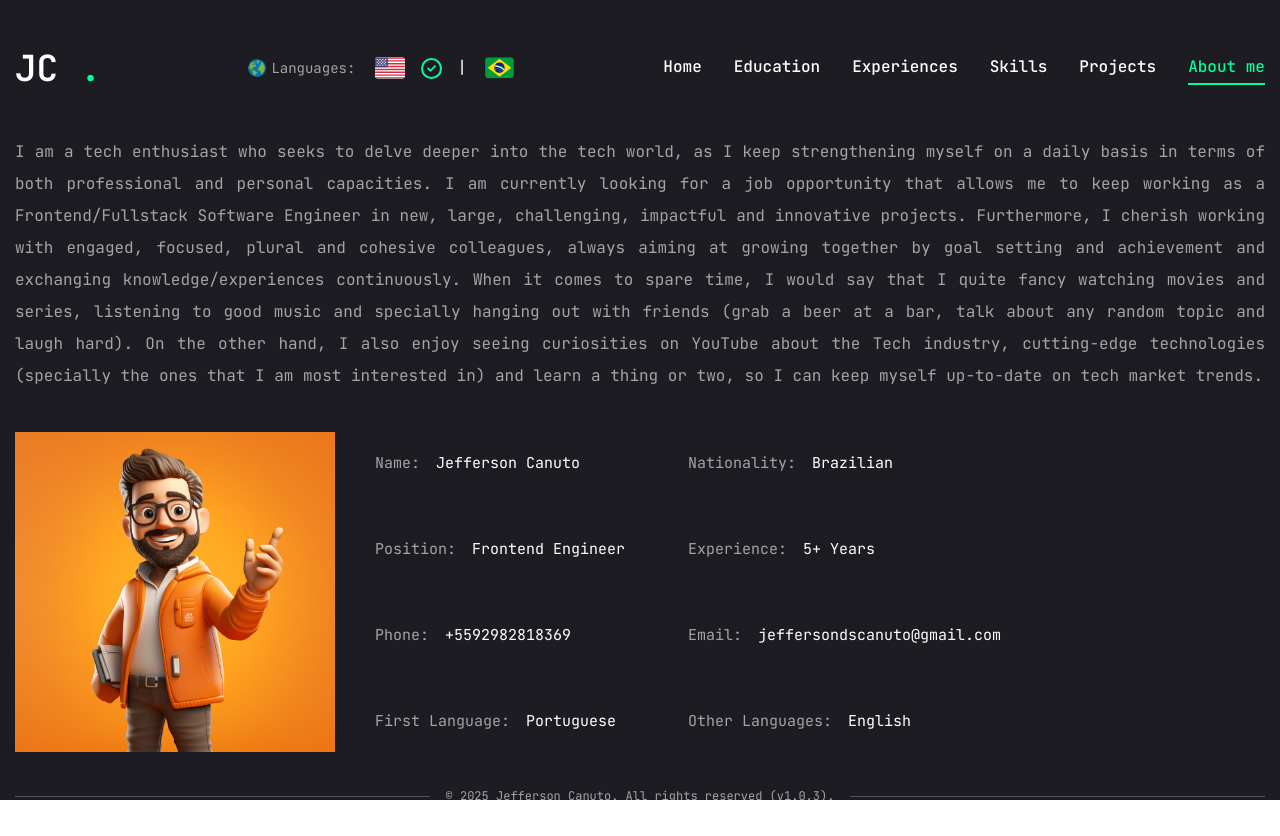
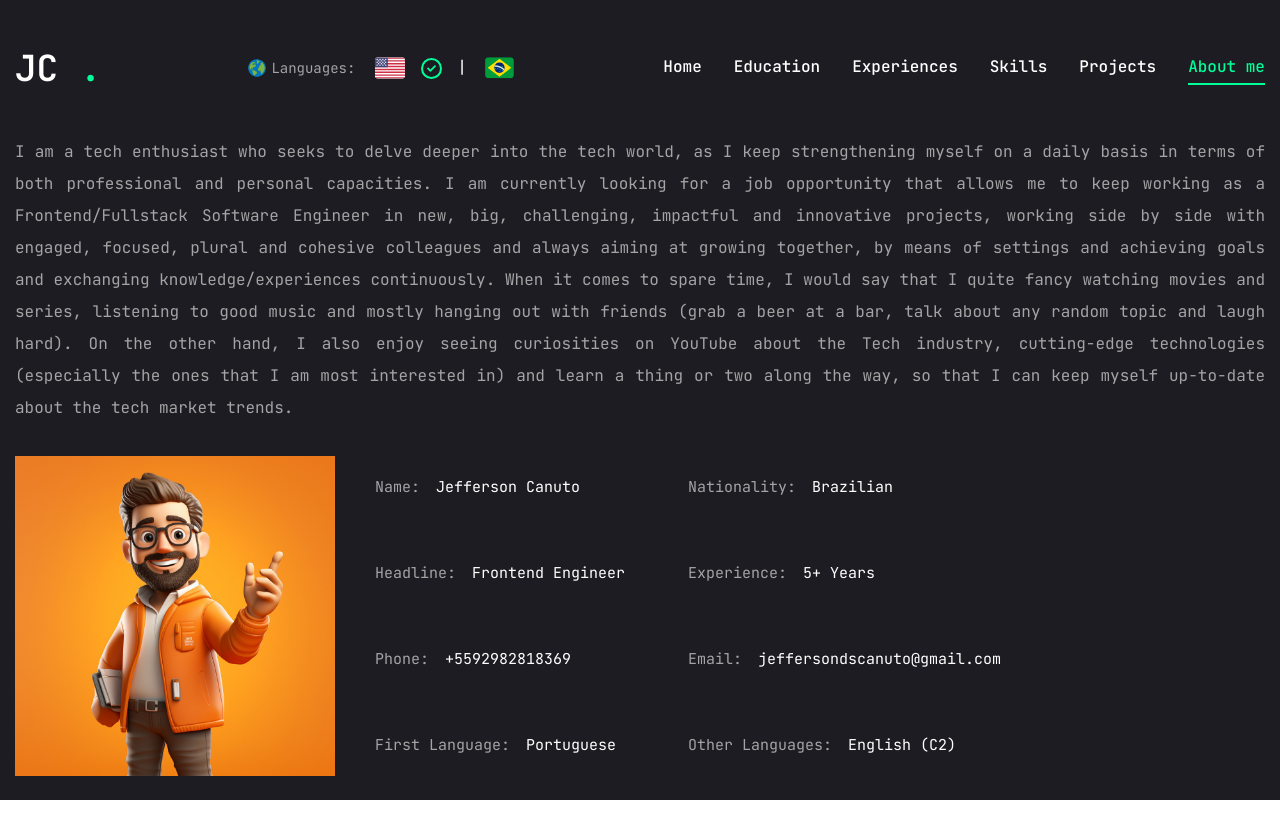
Before and after one commit to JeffersonCanuto/jefferson-portfolio, a Next.js app: page /about in a window 1280 px wide. Built offline with nearby package versions, Linux system fonts and the light colour scheme.

Commit message:
feat: add translation logics for About page based upon preferred language

```diff
--- a/src/app/about/page.tsx
+++ b/src/app/about/page.tsx
@@ -1,6 +1,11 @@
 "use client";
 
 import React from "react";
+
+import { useSelector } from "react-redux";
+
+import AboutStrings, { AboutStringItems } from "@/strings/pages/About";
+import { RootState } from "@/redux/store";
 
 import { motion } from "framer-motion";
 
@@ -16,60 +21,68 @@ type AboutItems<T> = {
     infos: InfoItems<T>[];
 };
 
+const getAboutFieldNames = <
+    L extends keyof AboutStringItems,
+    F extends keyof AboutStringItems[L],
+    I extends keyof AboutStringItems[L][F]
+>(
+    language: L,
+    field: F,
+    index: I
+) => {
+    return AboutStrings[language][field][index];
+}
+
+const About = () => {
+    const language = (useSelector((state:RootState) => state.language.preferred)).includes("en-us") ? "en" : "br";
+
     const about:AboutItems<string> = {
-    description: "I am a tech enthusiast who seeks to delve deeper into the tech world, as I keep strengthening myself on a daily basis in terms of both \
-    professional and personal capacities. I am currently looking for a job opportunity that allows me to keep working as a Frontend/Fullstack Software Engineer \
-    in new, large, challenging, impactful and innovative projects. Furthermore, I cherish working with engaged, focused, plural and cohesive colleagues, always aiming at \
-    growing together by goal setting and achievement and exchanging knowledge/experiences continuously. When it comes to spare time, I would say that I quite fancy watching \
-    movies and series, listening to good music and specially hanging out with friends (grab a beer at a bar, talk about any random topic and laugh hard). On the other hand, \
-    I also enjoy seeing curiosities on YouTube about the Tech industry, cutting-edge technologies (specially the ones that I am most interested in) and learn a thing or two, \
-    so I can keep myself up-to-date on tech market trends.",
+        description: getAboutFieldNames(language, "description", "text"),
         avatar: "/assets/others/avatar.jpg",
         infos: [
             {
                 index: 1,
-            name: "Name",
-            value: "Jefferson Canuto"
+                name: getAboutFieldNames(language, "labels", "first"),
+                value: getAboutFieldNames(language, "values", "first")
             },
             {
                 index: 2,
-            name: "Nationality",
-            value: "Brazilian"
+                name: getAboutFieldNames(language, "labels", "second"),
+                value: getAboutFieldNames(language, "values", "second")
             },
             {
                 index: 3,
-            name: "Position",
-            value: "Frontend Engineer"
+                name: getAboutFieldNames(language, "labels", "third"),
+                value: getAboutFieldNames(language, "values", "third")
             },
             {
                 index: 4,
-            name: "Experience",
-            value: "5+ Years"
+                name: getAboutFieldNames(language, "labels", "fourth"),
+                value: getAboutFieldNames(language, "values", "fourth")
             },
             {
                 index: 5,
-            name: "Phone",
-            value: "+5592982818369"
+                name: getAboutFieldNames(language, "labels", "fifth"),
+                value: getAboutFieldNames(language, "values", "fifth")
             },
             {
                 index: 6,
-            name: "Email",
-            value: "jeffersondscanuto@gmail.com"
+                name: getAboutFieldNames(language, "labels", "sixth"),
+                value: getAboutFieldNames(language, "values", "sixth")
             },
             {
                 index: 7,
-            name: "First Language",
-            value: "Portuguese"
+                name: getAboutFieldNames(language, "labels", "seventh"),
+                value: getAboutFieldNames(language, "values", "seventh")
             },
             {
                 index: 8,
-            name: "Other Languages",
-            value: "English"
+                name: getAboutFieldNames(language, "labels", "eighth"),
+                value: getAboutFieldNames(language, "values", "eighth")
             }
         ]
     };
 
-const About = () => {
     return (
         <motion.div
             initial = {{ opacity: 0 }}
@@ -81,7 +94,7 @@ const About = () => {
             <div className="mb-4 container mx-auto">
                 <div className="flex flex-col gap-[40px] cursor-default">
                     <p className="w-full text-white/60 text-justify mx-auto xl:mx-0">{about.description}</p>
-                    <div className="w-full grid grid-cols-1 md:flex md:justify-start gap-10">
+                    <div className="-mt-2 w-full grid grid-cols-1 md:flex md:justify-start gap-10">
                         <figure id="avatar" className="flex justify-center">
                             <img src={`${about.avatar}`} width="320" alt="avatar" />
                         </figure>
--- a/src/components/Copyright.tsx
+++ b/src/components/Copyright.tsx
@@ -31,7 +31,7 @@ const Copyright:React.FC = () => {
                 : pathname === "/projects" ?
                     "-mt-5"
                 : pathname === "/about" ?
-                    "mt-4"
+                    "-mt-3"
                 :
                     ""
                 }
--- /dev/null
+++ b/src/strings/pages/About.ts
@@ -0,0 +1,120 @@
+export interface AboutStringItems {
+    en: {
+        description: {
+            text: string;
+        };
+        labels: {
+            first: string;
+            second: string;
+            third: string;
+            fourth: string;
+            fifth: string;
+            sixth: string;
+            seventh: string;
+            eighth: string;
+        };
+        values: {
+            first: string;
+            second: string;
+            third: string;
+            fourth: string;
+            fifth: string;
+            sixth: string;
+            seventh: string;
+            eighth: string;
+        };
+    };
+    br: {
+        description: {
+            text: string;
+        };
+        labels: {
+            first: string;
+            second: string;
+            third: string;
+            fourth: string;
+            fifth: string;
+            sixth: string;
+            seventh: string;
+            eighth: string;
+        };
+        values: {
+            first: string;
+            second: string;
+            third: string;
+            fourth: string;
+            fifth: string;
+            sixth: string;
+            seventh: string;
+            eighth: string;
+        };
+    };
+};
+
+const AboutStrings:AboutStringItems = {
+    en: {
+        description: {
+            text: "I am a tech enthusiast who seeks to delve deeper into the tech world, as I keep strengthening myself on a daily basis in terms of both professional and \
+                personal capacities. I am currently looking for a job opportunity that allows me to keep working as a Frontend/Fullstack Software Engineer in new, big, \
+                challenging, impactful and innovative projects, working side by side with engaged, focused, plural and cohesive colleagues and always aiming at growing \
+                together, by means of settings and achieving goals and exchanging knowledge/experiences continuously. When it comes to spare time, I would say that I quite \
+                fancy watching movies and series, listening to good music and mostly hanging out with friends (grab a beer at a bar, talk about any random topic and laugh \
+                hard). On the other hand, I also enjoy seeing curiosities on YouTube about the Tech industry, cutting-edge technologies (especially the ones that I am most \
+                interested in) and learn a thing or two along the way, so that I can keep myself up-to-date about the tech market trends."
+        },
+        labels: {
+            first: "Name",
+            second: "Nationality",
+            third: "Headline",
+            fourth: "Experience",
+            fifth: "Phone",
+            sixth: "Email",
+            seventh: "First Language",
+            eighth: "Other Languages"
+        },
+        values: {
+            first: "Jefferson Canuto",
+            second: "Brazilian",
+            third: "Frontend Engineer",
+            fourth: "5+ Years",
+            fifth: "+5592982818369",
+            sixth: "jeffersondscanuto@gmail.com",
+            seventh: "Portuguese",
+            eighth: "English (C2)"
+        }
+    },
+    br: {
+        description: {
+            text: "Sou um entusiasta em tecnologia que busca se aprofundar no mercado cada vez mais, à medida em que me aperfeiçoo diariamente em termos de \
+                capacidades profissionais e pessoais. Atualmente, estou buscando uma oportunidade de trabalho que me permita continuar atuando como Engenheiro \
+                de Software Frontend/Fullstack em projetos novos, grandes, desafiadores, impactantes e inovadores, trabalhando lado a lado com colegas de equipe \
+                que sejam engajados, focados, plurais e coesos, e sempre visando crescer em conjunto a partir da definição e cumprimento de objetivos e troca \
+                contínua de conhecimento/experiências. Quando se trata de tempo livre, diria que gosto bastante de assistir filmes e séries, ouvir boa música e \
+                especialmente sair com os amigos (tomar uma cerveja em um bar, conversar sobre qualquer assunto aleatório e rir muito). Por outro lado, também \
+                gosto de ver curiosidades no YouTube sobre a indústria de tecnologia, tecnologias de ponta (principalmente aquelas nas quais possuo mais interesse) \
+                e aprender uma coisa ou outra durante o processo, para que eu possa me manter atualizado sobre as tendências no mercado de tecnologia."
+        },
+        labels: {
+            first: "Nome",
+            second: "Nacionalidade",
+            third: "Título",
+            fourth: "Experiência",
+            fifth: "Telefone",
+            sixth: "E-mail",
+            seventh: "Primeiro Idioma",
+            eighth: "Outros Idiomas"
+        },
+        values: {
+            first: "Jefferson Canuto",
+            second: "Brasileiro",
+            third: "Engenheiro Frontend",
+            fourth: "5+ Anos",
+            fifth: "(92) 98281-8369",
+            sixth: "jeffersondscanuto@gmail.com",
+            seventh: "Português",
+            eighth: "Inglês (C2)"
+        }
+    }
+};
+
+export default AboutStrings;
```
Lines whose indentation alone changed are shown as unchanged.
